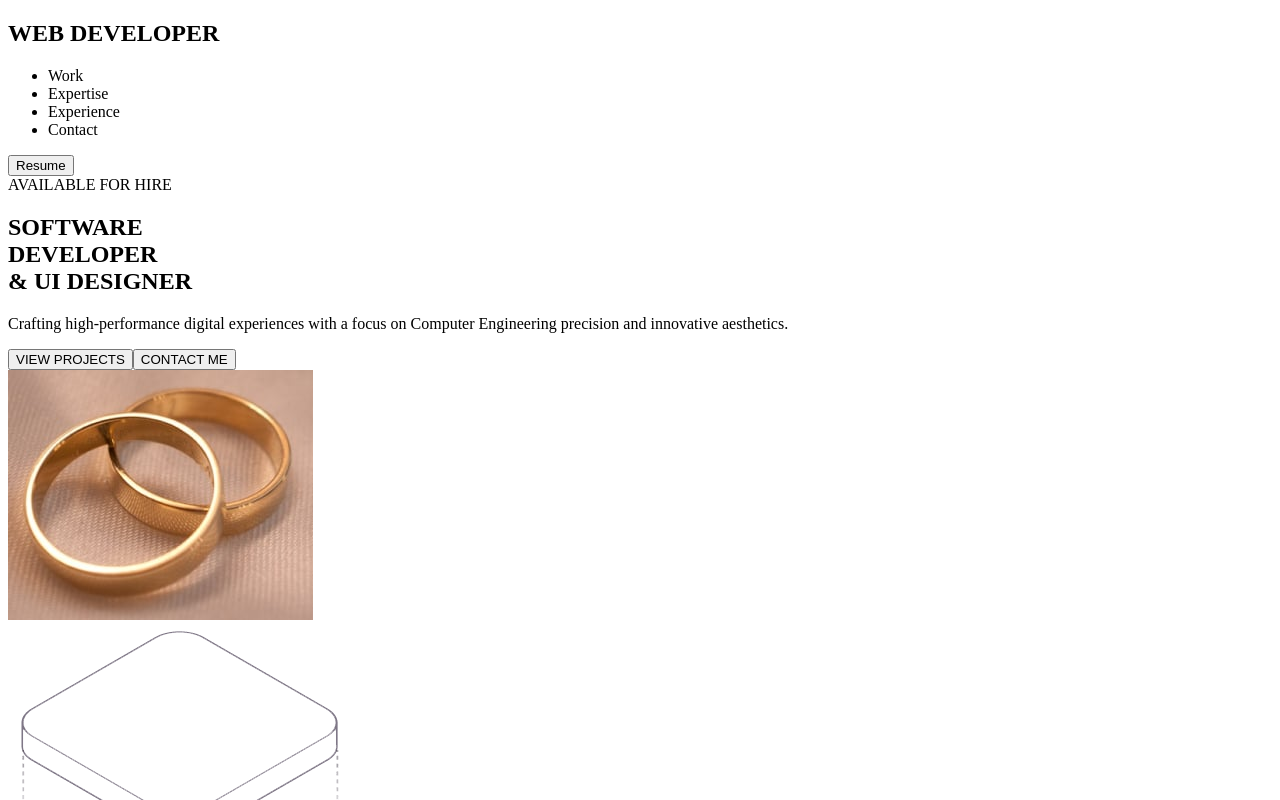
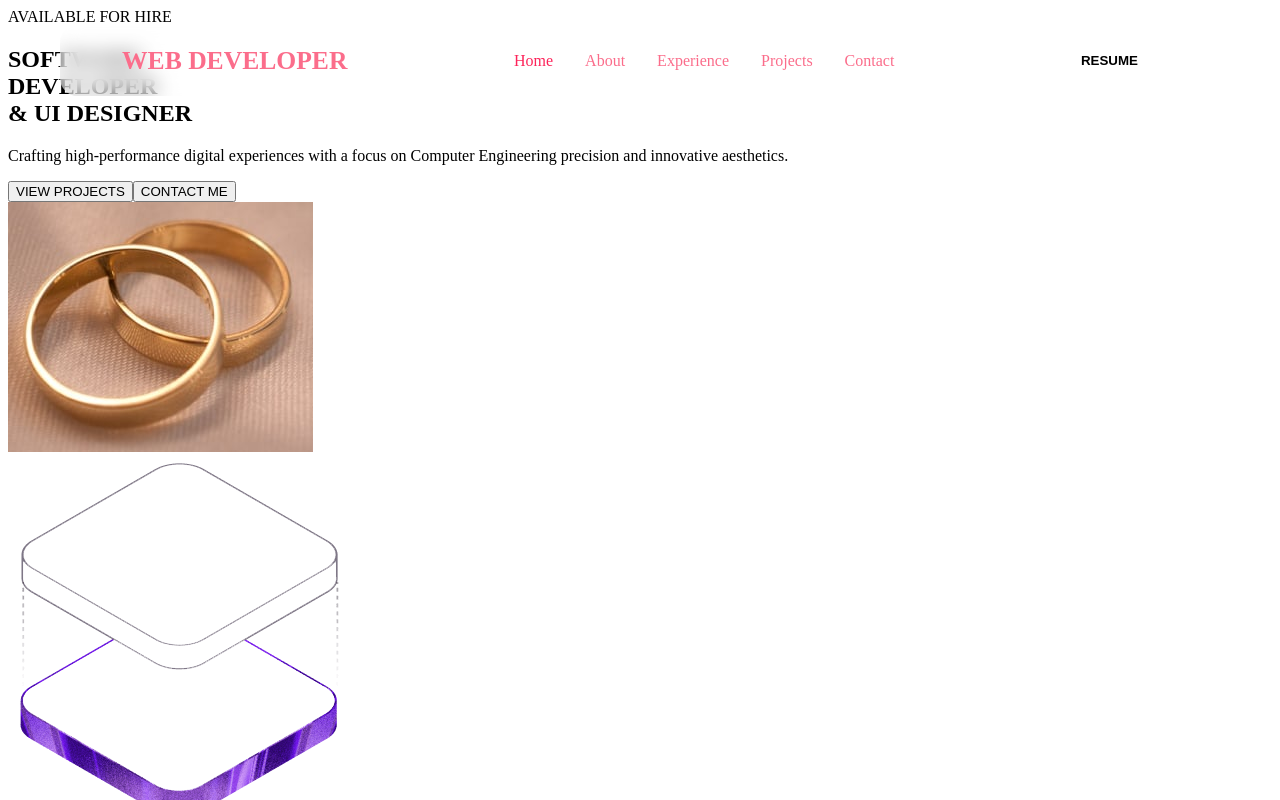
Before and after one commit to ellacalugay/porfolio2.0, a React app in the folder portfolio/: page / in a window 1280 px wide. Shown: the top 800 px of the page. Built offline with nearby package versions, Linux system fonts and the light colour scheme; the HTML template or start-up script is replaced by a standard one.

Commit message:
editing the navigation bar and styles

```diff
--- a/portfolio/package.json
+++ b/portfolio/package.json
@@ -12,7 +12,8 @@
   "dependencies": {
     "react": "^19.2.7",
     "react-dom": "^19.2.7",
-    "react-icons": "^5.6.0"
+    "react-icons": "^5.6.0",
+    "styled-components": "^6.4.2"
   },
   "devDependencies": {
     "@eslint/js": "^10.0.1",
--- a/portfolio/src/App.jsx
+++ b/portfolio/src/App.jsx
@@ -1,8 +1,8 @@
+import ScrollProgress from "./components/ScrollProgress";
 import Navbar from "./components/Navbar";
 import Hero from "./components/Hero";
 import About from "./components/About";
 import Experience from "./components/Experience";
-import Stack from "./components/Stack";
 import Projects from "./components/Projects";
 import Expertise from "./components/Expertise";
 import Contact from "./components/Contact";
@@ -11,11 +11,11 @@ import Footer from "./components/Footer";
 function App() {
   return (
     <>
+      <ScrollProgress />
       <Navbar />
       <Hero />
       <About />
       <Experience />
-      <Stack />
       <Projects />
       <Expertise />
       <Contact />
--- a/portfolio/src/components/About.jsx
+++ b/portfolio/src/components/About.jsx
@@ -2,7 +2,7 @@ import about from "../assets/about.jpg";
 
 function About() {
   return (
-    <section className="about">
+    <section id="about" className="about">
       <div className="about-book">
 
         <div className="about-left">
--- a/portfolio/src/components/Experience.jsx
+++ b/portfolio/src/components/Experience.jsx
@@ -18,7 +18,7 @@ function Experience() {
   ];
 
   return (
-    <section className="experience">
+    <section id="experience" className="experience">
       <div className="container">
 
         <h2 className="experience-title">
--- a/portfolio/src/components/Footer.jsx
+++ b/portfolio/src/components/Footer.jsx
@@ -16,7 +16,7 @@ function Footer() {
         </div>
 
         <p>
-          © 2026 Ella Lauren C. Caluya.
+          © 2026 Ella Lureen C. Calugay
           Crafted with precision.
         </p>
 
--- a/portfolio/src/components/Hero.jsx
+++ b/portfolio/src/components/Hero.jsx
@@ -2,7 +2,7 @@ import hero from "../assets/hero.jpg";
 
 function Hero() {
   return (
-    <section className="hero">
+    <section id="hero" className="hero">
       <div className="hero-content">
 
         <div className="hero-left">
--- a/portfolio/src/components/Navbar.jsx
+++ b/portfolio/src/components/Navbar.jsx
@@ -1,21 +1,216 @@
+import React, { useState, useEffect } from "react";
+import styled from "styled-components";
+
+const Nav = styled.nav`
+  position: fixed;
+  top: 25px;
+  left: 50%;
+  transform: translateX(-50%);
+  width: 90%;
+  max-width: 1100px;
+  display: flex;
+  justify-content: space-between;
+  align-items: center;
+  padding: 18px 30px;
+  border-radius: 18px;
+  background: rgba(255, 255, 255, 0.4);
+  backdrop-filter: blur(10px);
+  z-index: 999;
+  transition: all 0.3s ease-in-out;
+
+  &.scrolled {
+    background: rgba(255, 255, 255, 0.6);
+    backdrop-filter: blur(12px);
+    box-shadow: 0 5px 20px rgba(0, 0, 0, 0.08);
+  }
+
+  &.hidden {
+    top: -100px;
+  }
+
+  h2 {
+  margin: 0;
+  color: #FB6D8B;
+  font-size: 1.6rem;
+  margin-left: 2rem;
+  }
+
+  ul {
+    display: flex;
+    list-style: none;
+    gap: 2rem;
+    margin: 0;
+    padding: 0;
+  }
+`;
+
+const NavLink = styled.a`
+  cursor: pointer;
+  color: #FB6D8B;
+  text-decoration: none;
+  position: relative;
+  transition: color 0.3s ease;
+
+
+  &:hover {
+    color: var(--pink-dark);
+  }
+
+  &::after {
+    content: "";
+    position: absolute;
+    bottom: -6px;
+    left: 0;
+    width: 0;
+    height: 2px;
+    background-color: var(--pink-dark);
+    transition: width 0.3s ease;
+  }
+
+  &.active {
+    color: #FD245A;
+  }
+
+  &.active::after {
+    width: 100%;
+  }
+`;
+
+const ResumeButton = styled.button`
+  padding: 10px 20px;
+  border-radius: 999px;
+  border: none;
+  background: white;
+  color: var(--pink-main);
+  font-weight: 600;
+  cursor: pointer;
+  transition: all 0.3s ease;
+  margin-right: 2rem;
+
+  &:hover {
+    background: var(--pink-main);
+    color: white;
+    transform: translateY(-2px);
+  }
+`;
+
 function Navbar() {
+  const [scrolled, setScrolled] = useState(false);
+  const [hidden, setHidden] = useState(false);
+  const [activeSection, setActiveSection] = useState("hero");
+
+  useEffect(() => {
+    let lastScrollY = window.scrollY;
+
+    const handleScroll = () => {
+      const currentScrollY = window.scrollY;
+
+      // Hide navbar when scrolling down
+      if (currentScrollY > lastScrollY && currentScrollY > 100) {
+        setHidden(true);
+      } else {
+        setHidden(false);
+      }
+
+      lastScrollY = currentScrollY;
+
+      // Blur effect when scrolled
+      setScrolled(currentScrollY > 50);
+
+      // Active section highlight
+      const sections = document.querySelectorAll("section[id]");
+
+      sections.forEach((section) => {
+        const sectionTop = section.offsetTop - 150;
+        const sectionHeight = section.offsetHeight;
+        const sectionId = section.getAttribute("id");
+
+        if (
+          currentScrollY >= sectionTop &&
+          currentScrollY < sectionTop + sectionHeight
+        ) {
+          setActiveSection(sectionId);
+        }
+      });
+    };
+
+    window.addEventListener("scroll", handleScroll);
+
+    handleScroll();
+
+    return () => {
+      window.removeEventListener("scroll", handleScroll);
+    };
+  }, []);
+
+  const scrollToSection = (id) => {
+    const section = document.getElementById(id);
+
+    if (section) {
+      section.scrollIntoView({
+        behavior: "smooth",
+        block: "start",
+      });
+    }
+  };
+
   return (
-    <header className="navbar-wrap">
-      <nav className="navbar">
-        <h2>WEB DEVELOPER</h2>
+    <Nav className={`${scrolled ? "scrolled" : ""} ${hidden ? "hidden" : ""}`}>
+      <h2>WEB DEVELOPER</h2>
 
-        <ul>
-          <li>Work</li>
-          <li>Expertise</li>
-          <li>Experience</li>
-          <li>Contact</li>
-        </ul>
+      <ul>
+        <li>
+          <NavLink
+            onClick={() => scrollToSection("hero")}
+            className={activeSection === "hero" ? "active" : ""}
+          >
+            Home
+          </NavLink>
+        </li>
 
-        <button className="resume-btn">
-          Resume
-        </button>
-      </nav>
-    </header>
+        <li>
+          <NavLink
+            onClick={() => scrollToSection("about")}
+            className={activeSection === "about" ? "active" : ""}
+          >
+            About
+          </NavLink>
+        </li>
+
+        <li>
+          <NavLink
+            onClick={() => scrollToSection("experience")}
+            className={activeSection === "experience" ? "active" : ""}
+          >
+            Experience
+          </NavLink>
+        </li>
+
+        <li>
+          <NavLink
+            onClick={() => scrollToSection("projects")}
+            className={activeSection === "projects" ? "active" : ""}
+          >
+            Projects
+          </NavLink>
+        </li>
+
+        <li>
+          <NavLink
+            onClick={() => scrollToSection("contact")}
+            className={activeSection === "contact" ? "active" : ""}
+          >
+            Contact
+          </NavLink>
+        </li>
+      </ul>
+
+      <ResumeButton
+        onClick={() => window.open("/resume.pdf", "_blank")}
+      >
+        RESUME
+      </ResumeButton>
+    </Nav>
   );
 }
 
--- a/portfolio/src/components/Projects.jsx
+++ b/portfolio/src/components/Projects.jsx
@@ -16,7 +16,7 @@ function Projects() {
   ];
 
   return (
-    <section className="projects">
+    <section id="projects" className="projects">
 
       <div className="container">
 
--- /dev/null
+++ b/portfolio/src/components/ScrollProgress.jsx
@@ -0,0 +1,44 @@
+import React, { useState, useEffect } from "react";
+import styled from "styled-components";
+
+const ProgressBarContainer = styled.div`
+  position: fixed;
+  top: 0;
+  left: 0;
+  width: 100%;
+  height: 4px;
+  z-index: 1000;
+`;
+
+const ProgressBar = styled.div`
+  height: 100%;
+  background-color: var(--pink-main);
+  width: ${(props) => props.scroll}%;
+  transition: width 0.1s ease-out;
+`;
+
+const ScrollProgress = () => {
+  const [scroll, setScroll] = useState(0);
+
+  const onScroll = () => {
+    const Scrolled = document.documentElement.scrollTop;
+    const MaxHeight =
+      document.documentElement.scrollHeight -
+      document.documentElement.clientHeight;
+    const ScrollPercent = (Scrolled / MaxHeight) * 100;
+    setScroll(ScrollPercent);
+  };
+
+  useEffect(() => {
+    window.addEventListener("scroll", onScroll);
+    return () => window.removeEventListener("scroll", onScroll);
+  }, []);
+
+  return (
+    <ProgressBarContainer>
+      <ProgressBar scroll={scroll} />
+    </ProgressBarContainer>
+  );
+};
+
+export default ScrollProgress;
--- a/portfolio/src/components/Stack.jsx
+++ b/portfolio/src/components/Stack.jsx
@@ -1,21 +1,13 @@
 import {
-  FaHtml5,
-  FaCss3Alt,
-  FaJs,
-  FaReact,
   FaGithub,
   FaWordpress,
   FaFigma,
+  FaAdobe,
 } from "react-icons/fa";
 
 import {
-  SiTailwindcss,
-  SiPython,
-  SiPhp,
-  SiSupabase,
   SiVercel,
   SiNotion,
-  SiAdobe,
   SiShopify,
 } from "react-icons/si";
 
@@ -41,15 +33,13 @@ function Stack() {
     { icon: <FaGithub />, name: "GitHub" },
     { icon: <SiNotion />, name: "Notion" },
     { icon: <FaWordpress />, name: "WordPress" },
-    { icon: <SiAdobe />, name: "Adobe" },
+    { icon: <FaAdobe />, name: "Adobe" },
     { icon: <SiShopify />, name: "Shopify" },
   ];
 
   return (
     <section className="stack">
-
       <div className="container">
-
         <span className="badge">
           TECHNICAL STACK
         </span>
@@ -59,21 +49,18 @@ function Stack() {
         </h2>
 
         <div className="tech-box">
-
           {techs.map((tech) => (
             <div className="tech-pill" key={tech}>
               {tech}
             </div>
           ))}
-
         </div>
 
         <h3 className="tools-title">
-          Tools I use
+          Tools I Use
         </h3>
 
         <div className="tools-grid">
-
           {tools.map((tool, index) => (
             <div className="tool-card" key={index}>
               <div className="tool-icon">
@@ -83,11 +70,8 @@ function Stack() {
               <span>{tool.name}</span>
             </div>
           ))}
-
         </div>
-
       </div>
-
     </section>
   );
 }
```
Also changed, not shown: 1 other file (tests, documents, lock files or other folders).
